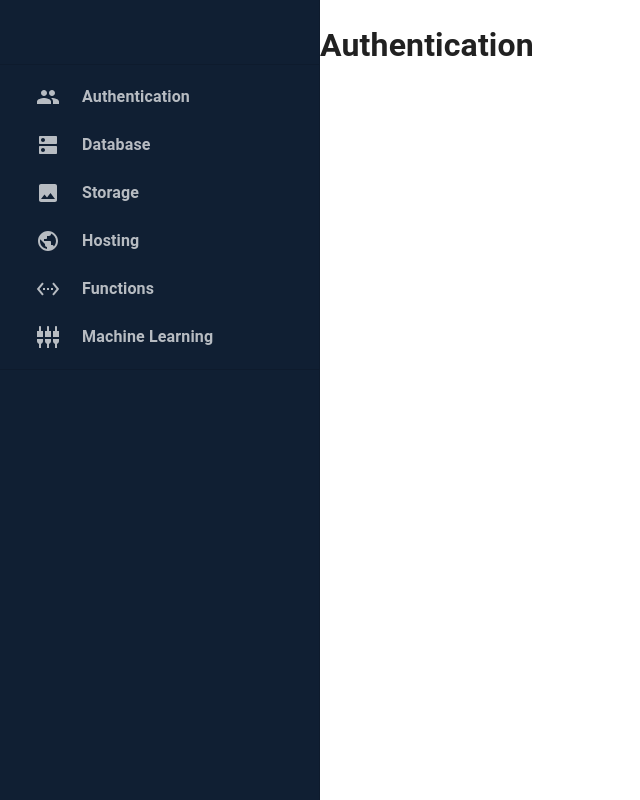
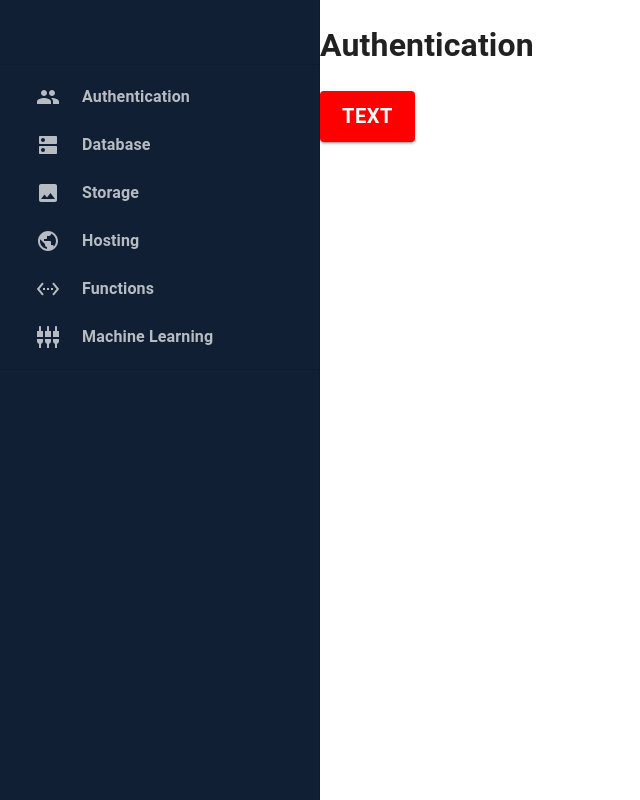
Before and after one commit to bwong-yh/mui-tutorial, a React (Create React App) app: page / in a window 1280 px wide. Shown: the whole page, without its empty margins (0-640 px from the left). Built offline with nearby package versions, Linux system fonts and the light colour scheme.

Commit message:
create Button component

```diff
--- /dev/null
+++ b/src/components/Button/MyButton.js
@@ -0,0 +1,17 @@
+import { Button } from '@mui/material';
+
+const MyButton = ({ children, color, disabled, size, sx, variant }) => {
+  return (
+    <Button
+      variant={variant || 'outlined'}
+      color={color}
+      disabled={disabled}
+      size={size}
+      sx={sx}
+    >
+      {children}
+    </Button>
+  );
+};
+
+export default MyButton;
--- a/src/pages/Authentication.js
+++ b/src/pages/Authentication.js
@@ -1,5 +1,26 @@
+// mui
+import { Container, Grid } from '@mui/material';
+// components
+import MyButton from '../components/Button/MyButton';
+
 const Authentication = () => {
-  return <h1>Authentication</h1>;
+  const buttonStyles = {
+    backgroundColor: 'red',
+    fontSize: 20,
+    fontWeight: 700,
+    '&:hover': {
+      backgroundColor: 'yellow',
+    },
+  };
+
+  return (
+    <Grid Item>
+      <h1>Authentication</h1>
+      <MyButton size='large' variant='contained' sx={buttonStyles}>
+        Text
+      </MyButton>
+    </Grid>
+  );
 };
 
 export default Authentication;
```
